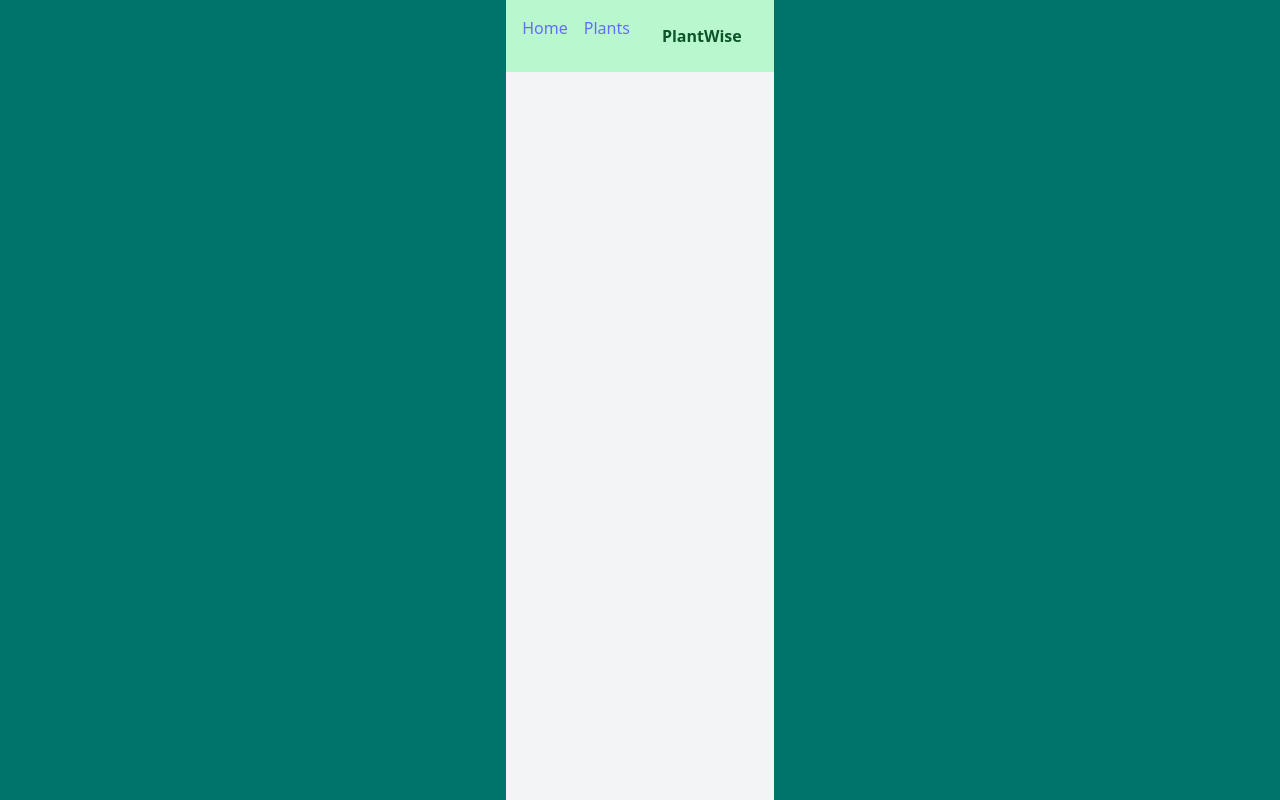
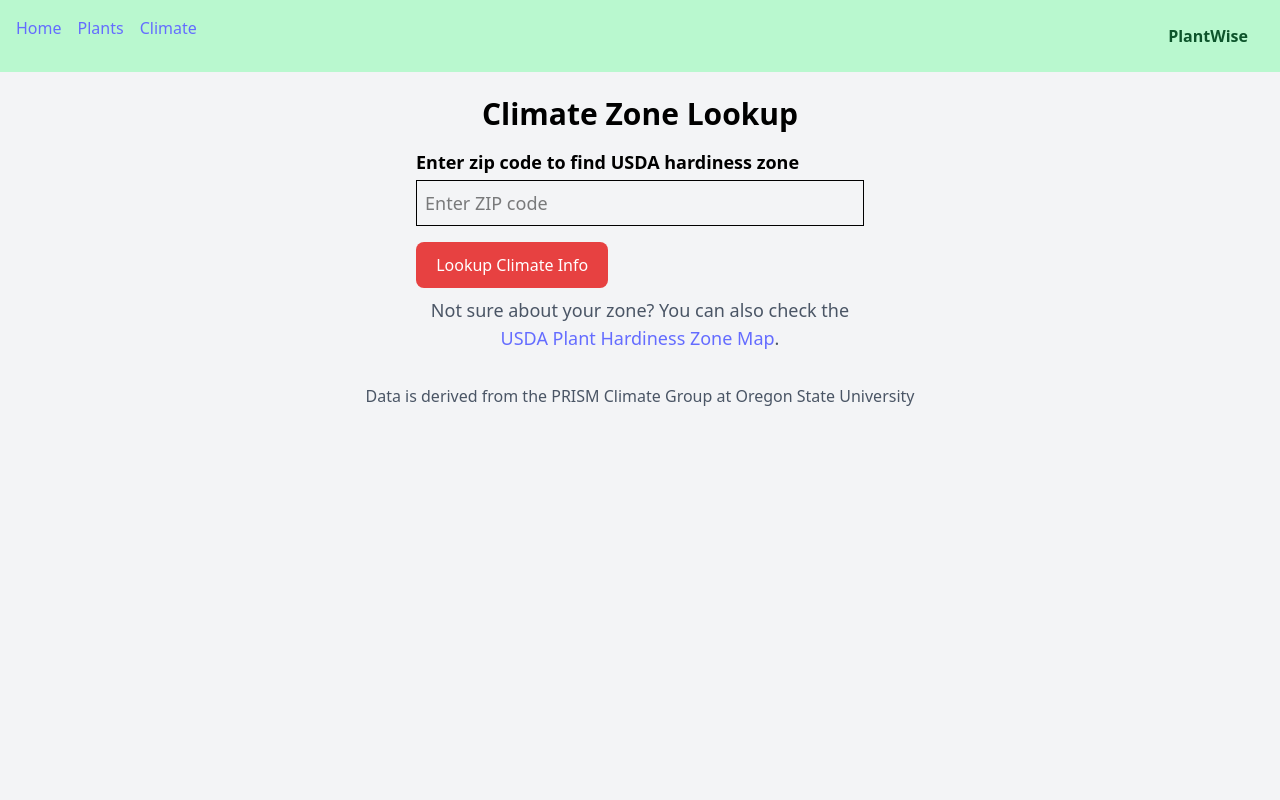
Before and after one commit to bryanjbrooks/PlantWise, a React (Vite) app in the folder PlantWise/frontend/: page /climate in a window 1280 px wide. Built offline with nearby package versions, Linux system fonts and the light colour scheme.

Commit message:
Working Cleaned Frontend, Still Needs Additions and Fixes

```diff
--- a/PlantWise/frontend/src/App.jsx
+++ b/PlantWise/frontend/src/App.jsx
@@ -7,7 +7,7 @@ import { Routes, Route, Link } from 'react-router-dom'
 import Home from './pages/Home'
 import Plants from './pages/Plants'
 // import Geocoding from './pages/Geocoding'
-// import ClimateTools from './pages/ClimateTools'
+import ClimateTools from './pages/Climate'
 
 function App() {
   return (
@@ -17,7 +17,7 @@ function App() {
           <Link to="/">Home</Link>
           <Link to="/plants">Plants</Link>
           {/* <Link to="/geocoding">Geocoding</Link> */}
-          {/* <Link to="/climate">Climate Tools</Link> */}
+          <Link to="/climate">Climate</Link>
         </div>
         <div className="px-4 py-2 text-base font-bold">PlantWise</div>
       </nav>
@@ -25,7 +25,7 @@ function App() {
         <Route path="/" element={<Home />} />
         <Route path="/plants" element={<Plants />} />
         {/* <Route path="/geocoding" element={<Geocoding />} /> */}
-        {/* <Route path="/climate" element={<ClimateTools />} /> */}
+        <Route path="/climate" element={<ClimateTools />} />
       </Routes>
     </div>
   )
--- a/PlantWise/frontend/src/components/PlantSelectorTable.jsx
+++ b/PlantWise/frontend/src/components/PlantSelectorTable.jsx
@@ -115,12 +115,14 @@ function PlantSelectorTable() {
           placeholder="Enter ZIP code"
           className="border p-2 rounded text-black"
         />
-        <button
-          onClick={handleZoneLookup}
-          className="bg-green-600 hover:bg-green-700 text-white text-base font-semibold px-4 py-2 rounded border border-green-700 col-span-full"
-        >
-          Lookup Zone
-        </button>
+        <div className="col-span-full flex justify-center">
+          <button
+            onClick={handleZoneLookup}
+            className="bg-green-600 hover:bg-green-700 text-white text-base font-semibold px-4 py-2 rounded border border-green-700"
+          >
+            Lookup Frost Dates
+          </button>
+        </div>
         {zone && <div className="col-span-full text-center font-medium">Zone: {zone}</div>}
       </div>
 
--- a/PlantWise/frontend/src/index.css
+++ b/PlantWise/frontend/src/index.css
@@ -27,9 +27,6 @@ body {
   margin: 0;
   min-width: 320px;
   min-height: 100vh;
-  display: flex;
-  flex-direction: column;
-  align-items: center;
 }
 
 h1 {
--- /dev/null
+++ b/PlantWise/frontend/src/pages/Climate.jsx
@@ -0,0 +1,93 @@
+// Description: Page for displaying climate zones
+// Notes:
+// File: ClimateTools.jsx
+
+import { useState } from 'react'
+
+function ClimateTools() {
+  const [zip, setZip] = useState('')
+  const [zone, setZone] = useState(null)
+  const [trange, setTrange] = useState(null)
+  const [loading, setLoading] = useState(false)
+
+  const handleLookup = async () => {
+    if (!zip || zip.length !== 5) return alert("Please enter a valid 5-digit ZIP code")
+    setLoading(true)
+
+    try {
+      const zoneRes = await fetch(`http://localhost:8000/climateZones/getZone?zip=${zip}`)
+      const zoneData = await zoneRes.json()
+      setZone(zoneData.zone || "Zone not found")
+      setTrange(zoneData.trange || null)
+    } catch (error) {
+      console.error("Error fetching zone:", error)
+      alert("Failed to fetch climate zone.")
+    } finally {
+      setLoading(false)
+    }
+  }
+
+  return (
+    <div className="p-6">
+      <h2 className="text-3xl font-bold mb-4 text-center">Climate Zone Lookup</h2>
+      <div className="max-w-md mx-auto">
+        <label className="block font-semibold mb-1 text-lg">Enter zip code to find USDA hardiness zone</label>
+        <input
+          type="text"
+          value={zip}
+          onChange={(e) => setZip(e.target.value)}
+          placeholder="Enter ZIP code"
+          className="border p-2 w-full mb-4 text-lg"
+        />
+        <button onClick={handleLookup} className="bg-green-600 text-white px-4 py-2 rounded text-lg">
+          Lookup Climate Info
+        </button>
+
+        <div className="text-lg text-center text-gray-600 mt-2">
+          Not sure about your zone? You can also check the{' '}
+          <a
+            href="https://planthardiness.ars.usda.gov/"
+            target="_blank"
+            rel="noopener noreferrer"
+            className="text-blue-600 underline hover:text-blue-800"
+          >
+            USDA Plant Hardiness Zone Map
+          </a>.
+        </div>
+      </div>
+
+      {loading && <p className="text-center mt-4 text-lg">Loading...</p>}
+
+      {zone && (
+        <div className="mt-6 bg-gray-100 p-6 rounded shadow">
+          <h3 className="font-bold mb-4 text-2xl">USDA Hardiness Zone</h3>
+          <p className="text-xl">
+            Your ZIP code <span className="font-semibold">{zip}</span> is in zone{' '}
+            <span className="font-bold text-green-700">{zone}</span>.
+          </p>
+          {trange && (
+            <p className="text-lg mt-2">
+              This zone typically experiences minimum winter temperatures ranging from <span className="font-semibold">{trange}&deg;F</span>.
+            </p>
+          )}
+          <p className="mt-4 text-base">
+            To visually verify your zone, visit the{' '}
+            <a
+              href="https://planthardiness.ars.usda.gov/"
+              target="_blank"
+              rel="noopener noreferrer"
+              className="text-blue-600 underline hover:text-blue-800"
+            >
+              USDA Plant Hardiness Zone Map
+            </a>.
+          </p>
+        </div>
+      )}
+      <footer className="mt-8 text-center text-base text-gray-600">
+        <p>Data is derived from the PRISM Climate Group at Oregon State University</p>
+      </footer>
+    </div>
+  )
+}
+
+export default ClimateTools;
--- a/PlantWise/frontend/src/pages/ClimateTools.jsx
+++ /dev/null
@@ -1,86 +0,0 @@
-// Description: Page for displaying climate tools.
-// Notes:
-// File: ClimateTools.jsx
-
-import { useState } from 'react'
-
-function ClimateTools() {
-  const [zip, setZip] = useState('')
-  const [zone, setZone] = useState(null)
-  const [coords, setCoords] = useState(null)
-  const [weather, setWeather] = useState(null)
-  const [frost, setFrost] = useState(null)
-
-  const handleLookup = async () => {
-    if (!zip || zip.length !== 5) return alert("Please enter a valid 5-digit ZIP code")
-
-    const zoneRes = await fetch(`http://localhost:8000/climateZones/getZone?zip=${zip}`)
-    const zoneData = await zoneRes.json()
-    setZone(zoneData.zone)
-
-    const coordRes = await fetch(`http://localhost:8000/geocodio/zipcode?zipcode=${zip}`)
-    const coordData = await coordRes.json()
-    setCoords(coordData)
-
-    const weatherRes = await fetch(
-      `http://localhost:8000/openWeather/historicalWeather?lat=${coordData.latitude}&long=${coordData.longitude}&zipCode=${zip}`
-    )
-    const weatherData = await weatherRes.json()
-    setWeather(weatherData)
-
-    const frostRes = await fetch(`http://localhost:8000/lastFrost/getAverageFrostDates?zipCode=${zip}`)
-    const frostData = await frostRes.json()
-    setFrost(frostData)
-  }
-
-  return (
-    <div className="p-6">
-      <h2 className="text-2xl font-bold mb-4 text-center">Climate Tools</h2>
-      <div className="max-w-md mx-auto">
-        <label className="block font-semibold mb-1">ZIP Code</label>
-        <input
-          type="text"
-          value={zip}
-          onChange={(e) => setZip(e.target.value)}
-          placeholder="Enter ZIP code"
-          className="border p-2 w-full mb-4"
-        />
-        <button onClick={handleLookup} className="bg-green-600 text-white px-4 py-2 rounded">
-          Lookup Climate Info
-        </button>
-      </div>
-
-      {zone && (
-        <div className="mt-6 bg-gray-100 p-4 rounded shadow">
-          <h3 className="font-bold mb-2">USDA Hardiness Zone</h3>
-          <p>{zone}</p>
-        </div>
-      )}
-
-      {coords && (
-        <div className="mt-4 bg-gray-100 p-4 rounded shadow">
-          <h3 className="font-bold mb-2">Coordinates</h3>
-          <p>Latitude: {coords.latitude}</p>
-          <p>Longitude: {coords.longitude}</p>
-        </div>
-      )}
-
-      {frost && (
-        <div className="mt-4 bg-gray-100 p-4 rounded shadow">
-          <h3 className="font-bold mb-2">Average Frost Dates</h3>
-          <p>Last Spring Frost: {frost.lastSpringFrost?.date || 'N/A'}</p>
-          <p>First Fall Frost: {frost.firstFallFrost?.date || 'N/A'}</p>
-        </div>
-      )}
-
-      {weather && (
-        <div className="mt-4 bg-gray-100 p-4 rounded shadow">
-          <h3 className="font-bold mb-2">Historical Weather Data</h3>
-          <p>{weather}</p>
-        </div>
-      )}
-    </div>
-  )
-}
-
-export default ClimateTools;
--- a/PlantWise/frontend/src/pages/Home.jsx
+++ b/PlantWise/frontend/src/pages/Home.jsx
@@ -8,14 +8,22 @@ function Home() {
   return (
     <div className="pt-12 w-full text-center">
       <h1 className="text-3xl font-bold mb-4">Welcome to PlantWise 🌱</h1>
-      <p className="text-lg mb-2">
+      <p className="text-2xl mb-2">
         Helping you make smart planting decisions based on past and future weather.
       </p>
-      <p className="text-md mb-6">
-        Use the navigation above to view a list of all plants by type.
+      <p className="text-xl mb-6">
+        Use the navigation above to view a list of all plants by type and find your climate zone
       </p>
 
       <PlantSelectorTable />
+      <footer className="mt-8 text-center text-base text-gray-600">
+        <p>Data is derived from the following sources:</p>
+        <p>Geocodio</p>
+        <p>OpenWeather</p>
+        <p>The PRISM Climate Group at Oregon State University</p>
+        <p>The Old Farmer&apos;s Almanac</p>
+        <p>UC Master Gardener Program</p>
+      </footer>
     </div>
   )
 }
--- a/PlantWise/frontend/src/pages/Plants.jsx
+++ b/PlantWise/frontend/src/pages/Plants.jsx
@@ -42,7 +42,7 @@ function Plants() {
             <tr className="bg-green-100">
               {plantData.length > 0 && Object.keys(plantData[0]).map((key) => (
                 <th key={key} className="px-4 py-2 border">
-                  {key}
+                  {key.replace(/_/g, ' ')}
                 </th>
               ))}
             </tr>
@@ -61,6 +61,11 @@ function Plants() {
         </table>
         {plantData.length === 0 && <p className="text-center mt-4">No data available.</p>}
       </div>
+      <footer className="mt-8 text-center text-base text-gray-600">
+        <p>Data is derived from the following sources:</p>
+        <p>The Old Farmer&apos;s Almanac</p>
+        <p>UC Master Gardener Program</p>
+      </footer>
     </div>
   )
 }
```
